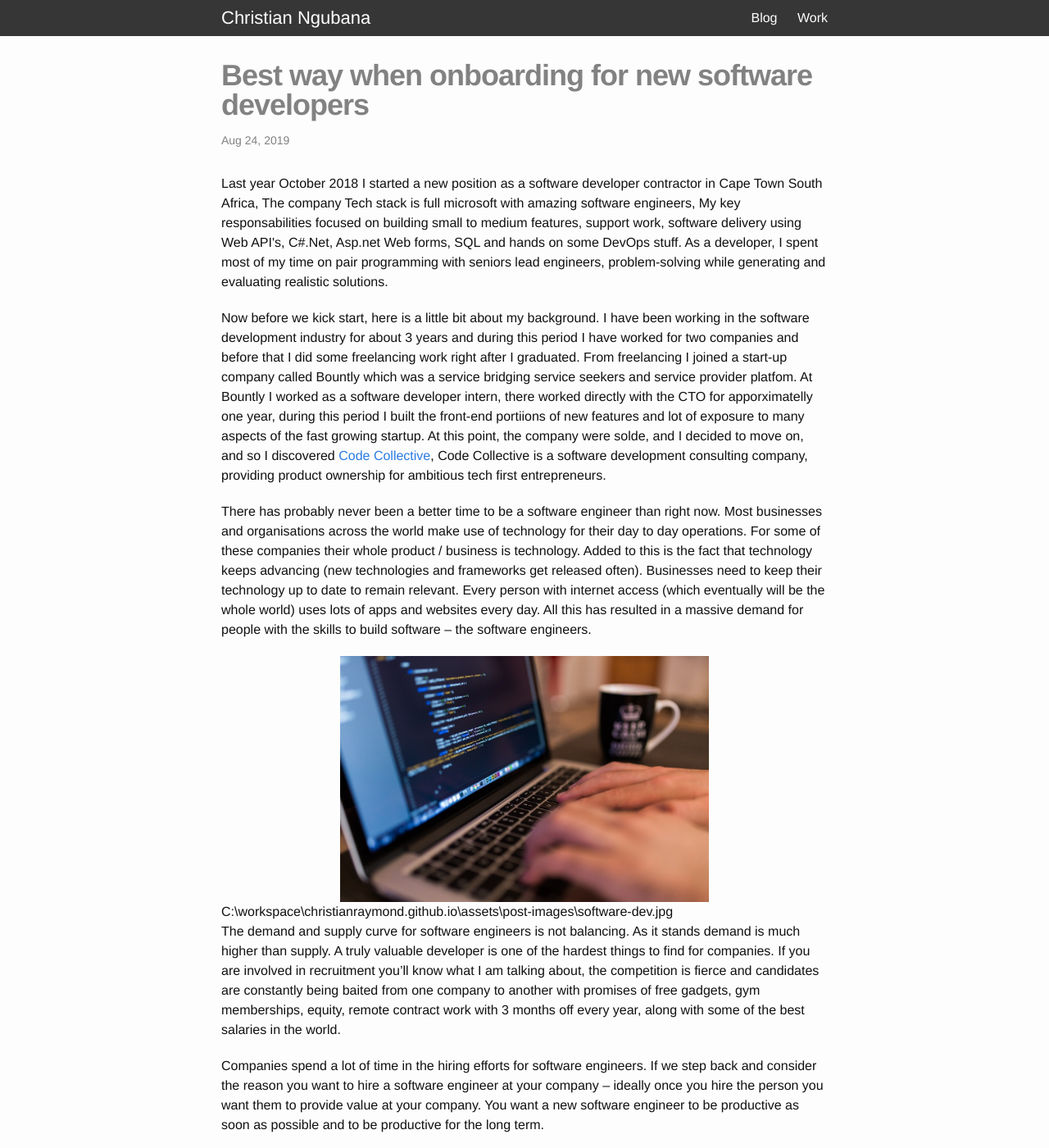
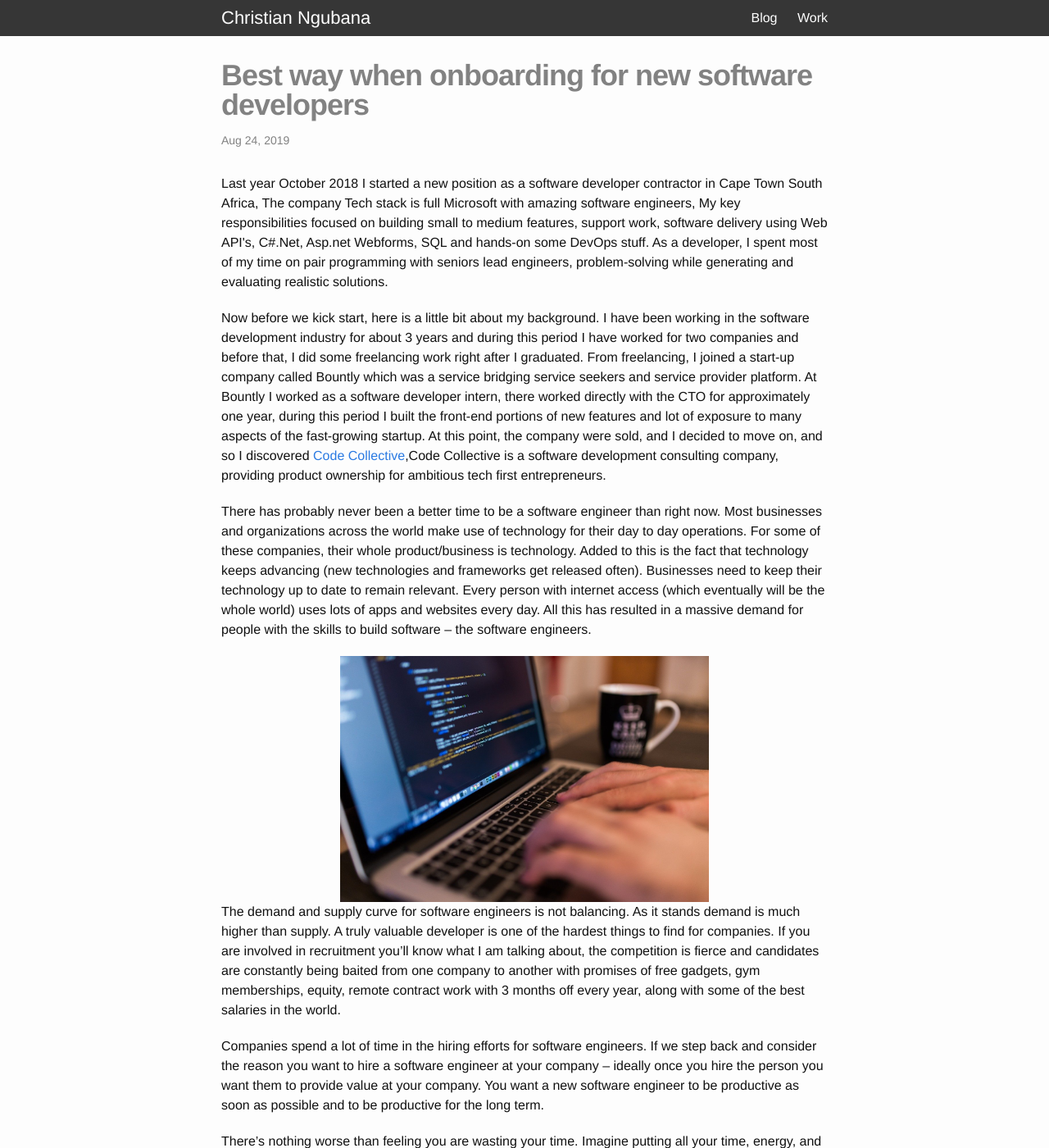
Before and after one commit to christiangubana/christiangubana.github.io, a Jekyll site: the page built from _posts/2019-08-24-Best-Way-When-Onbarding-For-New-Software-Developers.html, in a window 1280 px wide and 1400 px high. Shown: the whole window at 82% size. Built offline with Jekyll 4.4.1, drawn with Linux system fonts in a browser that asks for light colours; comment, search, counter and statistics services are not loaded; some of the changed text lies outside the part shown.

Commit message:
fixed typo on blog-post page

```diff
--- a/_posts/2019-08-24-Best-Way-When-Onbarding-For-New-Software-Developers.html
+++ b/_posts/2019-08-24-Best-Way-When-Onbarding-For-New-Software-Developers.html
@@ -17,14 +17,12 @@
   _oembed_812697690fde2ffdbd16b0d23775f5a3: "{{unknown}}"
 author:
 ---
-<p>Last year October 2018 I started a new position as a software developer contractor in Cape Town South Africa, The company Tech stack is full microsoft with amazing software engineers, My key responsabilities focused on building small to medium features, support work, software delivery using Web API's, C#.Net, Asp.net Web forms, SQL and hands on some DevOps stuff. As a developer, I spent most of my time on pair programming with seniors lead engineers, problem-solving while generating and evaluating realistic solutions.</p>
-<p>Now before we kick start, here is a little bit about my background. I have been working in the software development industry for about 3 years and during this period I have worked for two companies and before that I did some freelancing work right after I graduated.
-  From freelancing I joined a start-up company called Bountly which was a service bridging service seekers and service provider platfom. At Bountly I worked as a software developer intern, there worked directly with the CTO for apporximatelly one year, during this period I built the front-end portiions of new features and lot of exposure to many aspects of the fast growing startup.
-  At this point, the company were solde, and I decided to move on, and so I discovered <a href="https://codecollective.com/">Code Collective</a>, Code Collective is a software development consulting company, providing product ownership for ambitious tech first entrepreneurs. </p>
- <p>There has probably never been a better time to be a software engineer than right now. Most businesses and organisations across the world make use of technology for their day to day operations. For some of these companies their whole product / business is technology. Added to this is the fact that technology keeps advancing (new technologies and frameworks get released often). Businesses need to keep their technology up to date to remain relevant. Every person with internet access (which eventually will be the whole world) uses lots of apps and websites every day. All this has resulted in a massive demand for people with the skills to build software – the software engineers.</p>
- <img class="software-dev-img" src="/assets/post-images/software-dev.jpg" alt="sofrware developer" style="display:block; margin-left: auto; margin-right: auto; max-width: 100%; height: 300px">
- C:\workspace\christianraymond.github.io\assets\post-images\software-dev.jpg
+<p>Last year October 2018 I started a new position as a software developer contractor in Cape Town South Africa, The company Tech stack is full Microsoft with amazing software engineers, My key responsibilities focused on building small to medium features, support work, software delivery using Web API's, C#.Net, Asp.net Webforms, SQL and hands-on some DevOps stuff. As a developer, I spent most of my time on pair programming with seniors lead engineers, problem-solving while generating and evaluating realistic solutions.</p>
+<p>Now before we kick start, here is a little bit about my background. I have been working in the software development industry for about 3 years and during this period I have worked for two companies and before that, I did some freelancing work right after I graduated. From freelancing, I joined a start-up company called Bountly which was a service bridging service seekers and service provider platform. At Bountly I worked as a software developer intern, there worked directly with the CTO for approximately one year, during this period I built the front-end portions of new features and lot of exposure to many aspects of the fast-growing startup. At this point, the company were sold, and I decided to move on, and so I discovered <a href="https://codecollective.com/">Code Collective</a>,Code Collective is a software development consulting company, providing product ownership for ambitious tech first entrepreneurs.</p>
+<p>There has probably never been a better time to be a software engineer than right now. Most businesses and organizations across the world make use of technology for their day to day operations. For some of these companies, their whole product/business is technology. Added to this is the fact that technology keeps advancing (new technologies and frameworks get released often). Businesses need to keep their technology up to date to remain relevant. Every person with internet access (which eventually will be the whole world) uses lots of apps and websites every day. All this has resulted in a massive demand for people with the skills to build software – the software engineers.</p>
+<img class="software-dev-img" src="/assets/post-images/software-dev.jpg" alt="sofrware developer" style="display:block; margin-left: auto; margin-right: auto; max-width: 100%; height: 300px">
 <p>The demand and supply curve for software engineers is not balancing. As it stands demand is much higher than supply. A truly valuable developer is one of the hardest things to find for companies. If you are involved in recruitment you’ll know what I am talking about, the competition is fierce and candidates are constantly being baited from one company to another with promises of free gadgets, gym memberships, equity, remote contract work with 3 months off every year, along with some of the best salaries in the world.</p>
+
 <p>Companies spend a lot of time in the hiring efforts for software engineers. If we step back and consider the reason you want to hire a software engineer at your company – ideally once you hire the person you want them to provide value at your company. You want a new software engineer to be productive as soon as possible and to be productive for the long term. </p>
 <p>There’s nothing worse than feeling you are wasting your time. Imagine putting all your time, energy, and resources into hiring someone and then they never become productive or worse they quit within a few months. The cost of replacing a recently hired employee is 30-50% of their salary. Companies lose 25% of their employees in the first year, and all too often due to faulty employee onboarding processes. It is a waste of time, money and it is bad for your company’s reputation if an employee leaves early on. Skilled software engineers are so high in demand that they can afford the luxury of switching jobs as often as they like, which takes the importance of onboarding and retention to a whole new level.</p>
 <p>When I looked at what would make great onboarding for software engineers I thought about what traits I believe make a good all-round software engineer. I then thought about how I could help someone develop those traits. I came up with 3 key areas to focus on once a new software engineer joins a company:</p>
@@ -35,9 +33,9 @@
     </ol>
 </p>
 <p>I will drill down into each of these 3 areas, explain what they are and how to provide the ideal training / environment for your new software engineer to succeed in them.</p>
-<h1><b>Tools / Technologies</b></h1>
+<h1><b>Tools/Technologies</b></h1>
 <img class="technologies-tools-img" src="/assets/post-images/tehnologies-tools.jpg" alt="technologies-tools-img"style="display:block; margin-left: auto; margin-right: auto; max-width: 100%; height: 300px">
-<p>When looking at tools / technologies I am referring to the following:</p>
+<p>When looking at tools/technologies I am referring to the following:</p>
 <p>1 What programming languages do you use at your company? Examples could be Ruby, C# or Python and many more.
    2 What frameworks do you use at your company? Examples could be Ruby on Rails, Django or ASP.NET and many more.
    3 How is the architecture of your systems structured? Do you have one monolith application or is your system split into multiple services. If your system is split into multiple services how do they communicate with each other?
```
Also changed, not shown: assets/images/domain-knowledge.jpg (deleted), assets/images/matchingdays.jpg (deleted), assets/images/numberPlate.jpg (deleted), assets/images/soft-skills.jpg (deleted), assets/images/software-dev.jpg (deleted), assets/images/tehnologies-tools.jpg (deleted), 1 other file.
